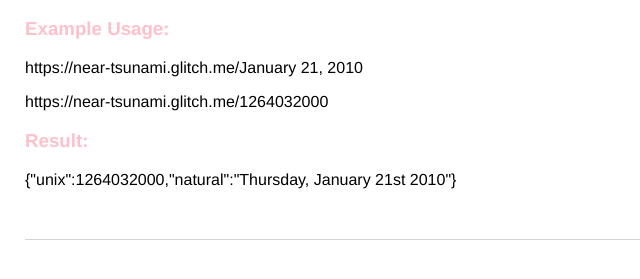
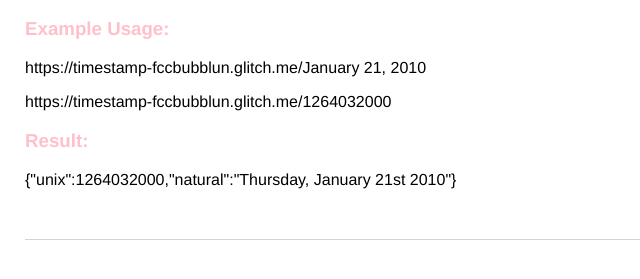
Before and after one commit to fccbubblun/timestamp, a website: page views/description.html in a window 1280 px wide. Shown: the part 65-344 px from the top of the page, without its empty margins (0-640 px from the left). Drawn offline with nearby package versions, Linux system fonts and the light colour scheme.

Commit message:
fixed description, logs

```diff
--- a/package.json
+++ b/package.json
@@ -4,7 +4,7 @@
   "//3": "updating this file will download and update your packages",
   "name": "my-glitch-app",
   "version": "0.0.1",
-  "description": "What am I about?",
+  "description": "",
   "main": "server.js",
   "scripts": {
     "start": "node server.js"
@@ -17,7 +17,7 @@
     "node": "8.x"
   },
   "repository": {
-    "url": "https://glitch.com/edit/#!/welcome-project"
+    "url": "https://github.com/fccbubblun/timestamp"
   },
   "license": "MIT",
   "keywords": [
--- a/server.js
+++ b/server.js
@@ -20,7 +20,6 @@
 app.get("/:date", function (request, response) {
   var json = {"unix": null, "natural": null};
   var date = moment.unix(Number(request.params.date));
-  console.log(date);
   if(date.isValid()){
     json.unix = date.unix();
     json.natural = date.format("dddd, MMMM Do YYYY");
--- a/views/description.html
+++ b/views/description.html
@@ -17,8 +17,8 @@
 
     <main>
       <h3>Example Usage:</h3>
-      <p>https://near-tsunami.glitch.me/January 21, 2010</p>
-      <p>https://near-tsunami.glitch.me/1264032000</p>
+      <p>https://timestamp-fccbubblun.glitch.me/January 21, 2010</p>
+      <p>https://timestamp-fccbubblun.glitch.me/1264032000</p>
       <h3>Result:</h3>
       <p>{"unix":1264032000,"natural":"Thursday, January 21st 2010"}</p>
     </main>
```
